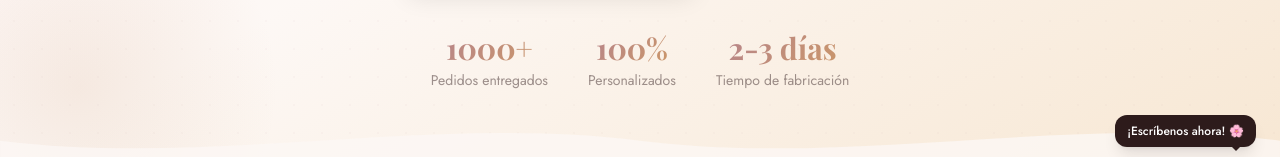
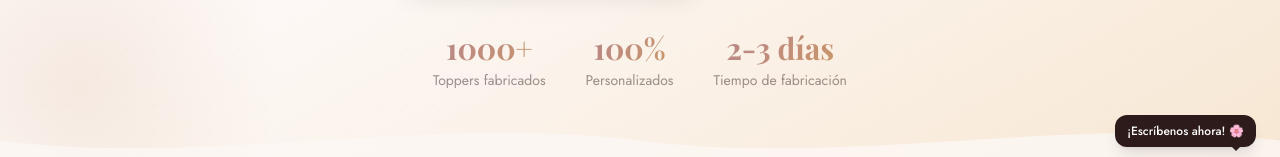
Before and after one commit to dilansl0511/CAKE5, a Next.js app: page / in a window 1280 px wide. Shown: the part 553-710 px from the top of the page. Built offline with nearby package versions, Linux system fonts and the light colour scheme; a web font is replaced by a local one.

Commit message:
Actualización 5

```diff
--- a/components/FAQ.tsx
+++ b/components/FAQ.tsx
@@ -63,7 +63,7 @@ export default function FAQ() {
 
         <div className="mt-10 text-center p-8 bg-white rounded-3xl border border-blush-100 shadow-sm">
           <p className="font-bold text-xl text-[#3d2a2a] mb-2" style={{ fontFamily: "var(--font-playfair)" }}>¿Tienes otra pregunta?</p>
-          <p className="text-[#3d2a2a]/60 font-sans text-sm mb-5">Estamos disponibles de lunes a sábado, 8 am – 6 pm.</p>
+          <p className="text-[#3d2a2a]/60 font-sans text-sm mb-5">Estamos disponibles de lunes a domingo.</p>
           <a href="https://wa.me/50687621817?text=Hola!%20Tengo%20una%20consulta." target="_blank" rel="noopener noreferrer"
             className="inline-flex items-center gap-2 bg-gradient-to-r from-[#25D366] to-[#128C7E] text-white font-sans font-semibold px-6 py-3 rounded-xl hover:scale-105 transition-transform duration-300 shadow-md">
             <svg className="w-5 h-5" fill="currentColor" viewBox="0 0 24 24">
--- a/components/Hero.tsx
+++ b/components/Hero.tsx
@@ -58,7 +58,7 @@ export default function Hero() {
 
         {/* Stats */}
         <div className="mt-12 flex flex-wrap justify-center gap-10">
-          {[["1000+","Pedidos entregados"],["100%","Personalizados"],["2-3 días","Tiempo de fabricación"]].map(([num, label]) => (
+          {[["1000+","Toppers fabricados"],["100%","Personalizados"],["2-3 días","Tiempo de fabricación"]].map(([num, label]) => (
             <div key={num} className="text-center">
               <p className="text-3xl font-bold text-gradient" style={{ fontFamily: "var(--font-playfair)" }}>{num}</p>
               <p className="text-sm text-[#3d2a2a]/50 font-sans mt-1">{label}</p>
```
